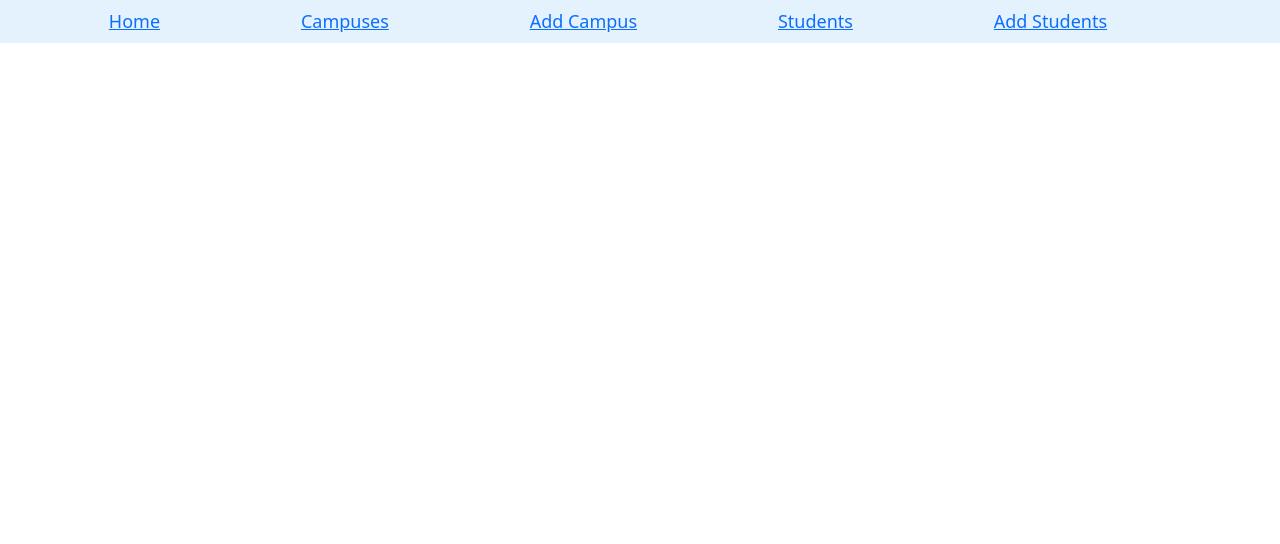
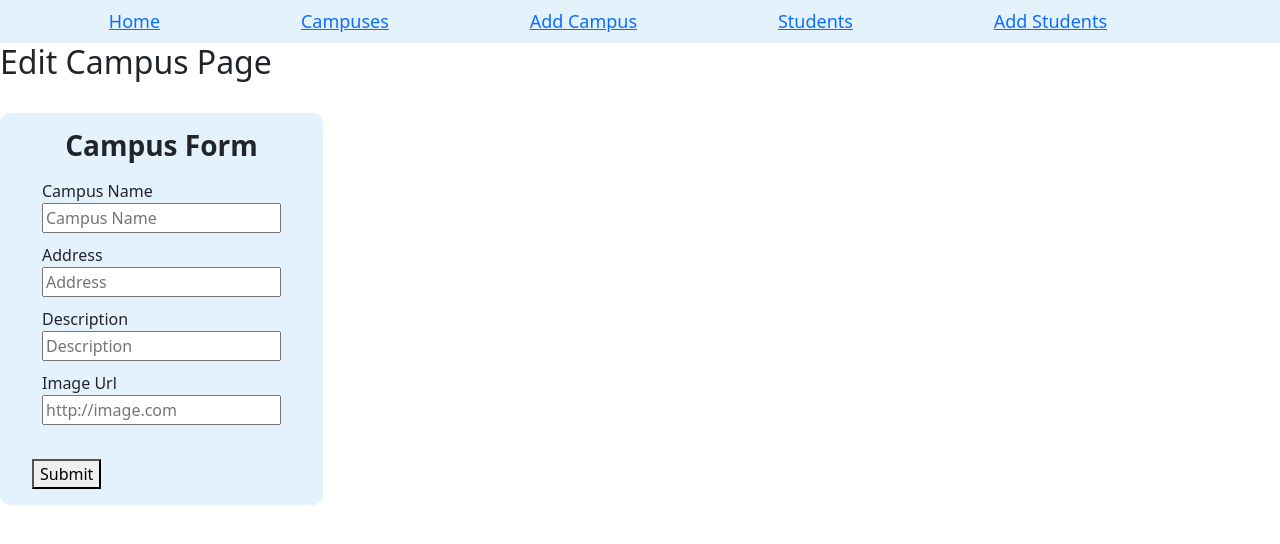
Before and after one commit to jons-repo/CRUD-App, a React (Create React App) app: page /campuses/edit/1 in a window 1280 px wide. Shown: the top 544 px of the page. Built offline with nearby package versions, Linux system fonts and the light colour scheme; no server answers.

Commit message:
Navigate to campus form works.

```diff
--- a/src/App/App.js
+++ b/src/App/App.js
@@ -42,6 +42,7 @@ function App() {
         {/* <Route path="/campuses/show" element={<ShowCampus />} /> */}
         <Route path="/campuses/add" element={<AddCampus />} />
         {/* <Route path="/campuses/edit" element={<EditCampus />} /> */}
+        <Route path="/campuses/edit/:campusId" element={<EditCampus />} />
 
         <Route path="/students" element={<AllStudents />} />
         {/* <Route path="/students/show" element={<ShowStudent />} /> */}
--- a/src/components/campusCard.jsx
+++ b/src/components/campusCard.jsx
@@ -1,13 +1,22 @@
-import React from 'react'
+import React from 'react';
+import { useNavigate } from 'react-router-dom';
 
 const CampusCard = ({ campusCard }) => {
-  console.log(campusCard)
+  const navigate = useNavigate();
+
+  const handleEditClick = () => {
+    navigate(`/campuses/edit/${campusCard.id}`);
+  };
+
   return (
-    <div class="button">
-
-      <div className="card" style={{ width: "25rem" }}>
-        <div class="cardButton">
-          <img src="https://img.freepik.com/free-vector/college-building-educational-institution-banner_1441-3616.jpg?size=626&ext=jpg" className="card-img-top" alt="..." />
+    <div className="button">
+      <div className="card" style={{ width: '25rem' }}>
+        <div className="cardButton">
+          <img
+            src="https://img.freepik.com/free-vector/college-building-educational-institution-banner_1441-3616.jpg?size=626&ext=jpg"
+            className="card-img-top"
+            alt="..."
+          />
           <div className="card-body">
             <h5 className="card-title">{campusCard.name}</h5>
             <p className="card-text">Total Students: {campusCard.students.length}</p>
@@ -15,7 +24,7 @@ const CampusCard = ({ campusCard }) => {
         </div>
 
         <div className="card-body">
-          <button className="card-link">
+          <button onClick={handleEditClick} className="card-link">
             Edit
           </button>
           <button className="card-link">
@@ -25,7 +34,6 @@ const CampusCard = ({ campusCard }) => {
       </div>
     </div>
   );
-
-}
+};
 
 export default CampusCard;
--- a/src/components/campusForm.jsx
+++ b/src/components/campusForm.jsx
@@ -3,16 +3,15 @@ import { useSelector, useDispatch } from "react-redux";
 import { useEffect } from "react";
 import { fetchAllStudentsThunk } from "../redux/student/student.actions";
 
-const CampusForm = ({handleFormSubmit}) => {
+const CampusForm = ({ handleFormSubmit }) => {
     const allStudents = useSelector((state) => state.student.allStudents);
     const dispatch = useDispatch();
 
-    //Initialize useStates
+    // Initialize useStates
     const [name, setName] = useState("");
     const [imageUrl, setImageUrl] = useState("");
     const [address, setAddress] = useState("");
     const [description, setDescription] = useState("");
-
 
     const fetchAllStudents = () => {
         return dispatch(fetchAllStudentsThunk());
@@ -20,7 +19,7 @@ const CampusForm = ({handleFormSubmit}) => {
 
     useEffect(() => {
         fetchAllStudents();
-    }, []);
+    }, [dispatch]);
 
     const handleNameChange = (event) => {
         setName(event.target.value);
@@ -45,7 +44,7 @@ const CampusForm = ({handleFormSubmit}) => {
             name,
             imageUrl,
             address,
-            description
+            description,
         };
         console.log(campusData);
         handleFormSubmit(campusData);
@@ -54,52 +53,84 @@ const CampusForm = ({handleFormSubmit}) => {
         setAddress("");
         setDescription("");
         setImageUrl("");
-
     };
 
     return (
         <div>
-            <br></br>
-            <form className="form-group" style={{ backgroundColor: "#e3f2fd", display: "inline-block", padding:" 1rem 2rem", borderRadius: "10px"}} onSubmit={handleSubmitChange}>
+            <br />
+            <form
+                className="form-group"
+                style={{
+                    backgroundColor: "#e3f2fd",
+                    display: "inline-block",
+                    padding: "1rem 2rem",
+                    borderRadius: "10px",
+                }}
+                onSubmit={handleSubmitChange}
+            >
+                <center>
+                    <legend>
+                        <h3>
+                            <b>Campus Form</b>
+                        </h3>
+                    </legend>
+                </center>
+                <br />
 
-                <center><legend><h3><b>Campus Form</b></h3></legend></center><br />
-
-
-                <div class="formInput">
-                    <label htmlFor="name" >Campus Name </label>
+                <div className="formInput">
+                    <label htmlFor="name">Campus Name</label>
                     <div>
-                        <input type="text" placeholder="Campus Name" id="name" value={name} onChange={handleNameChange} />
+                        <input
+                            type="text"
+                            placeholder="Campus Name"
+                            id="name"
+                            value={name}
+                            onChange={handleNameChange}
+                        />
                     </div>
                 </div>
-                <div class="formInput">
-                    <label htmlFor="address">Address </label>
+                <div className="formInput">
+                    <label htmlFor="address">Address</label>
                     <div>
-                        <input type="text" placeholder="Address" id="address" value={address} onChange={handleAddressChange} />
+                        <input
+                            type="text"
+                            placeholder="Address"
+                            id="address"
+                            value={address}
+                            onChange={handleAddressChange}
+                        />
                     </div>
                 </div>
-                <div class="formInput">
-                    <label htmlFor="description">Description </label>
+                <div className="formInput">
+                    <label htmlFor="description">Description</label>
                     <div>
-                        <input type="text" placeholder="Description" id="description" value={description} onChange={handleDescriptionChange} />
+                        <input
+                            type="text"
+                            placeholder="Description"
+                            id="description"
+                            value={description}
+                            onChange={handleDescriptionChange}
+                        />
                     </div>
                 </div>
-                <div class="formInput">
-                    <label htmlFor="imageUrl">Image Url </label>
+                <div className="formInput">
+                    <label htmlFor="imageUrl">Image Url</label>
                     <div>
-                        <input type="text" placeholder="http://image.com" id="imageUrl" value={imageUrl} onChange={handleImageUrlChange} />
-
+                        <input
+                            type="text"
+                            placeholder="http://image.com"
+                            id="imageUrl"
+                            value={imageUrl}
+                            onChange={handleImageUrlChange}
+                        />
                     </div>
                 </div>
-                <br></br>
+                <br />
 
-                <button class="button" type="submit">Submit</button>
-
-
+                <button className="button" type="submit">
+                    Submit
+                </button>
             </form>
-
-
-            {/* <div class="alert alert-success" role="alert" id="success_message">Success <i class="glyphicon glyphicon-thumbs-up"></i> Success!.</div> */}
-
         </div>
     );
 };
--- a/src/pages/EditCampus.jsx
+++ b/src/pages/EditCampus.jsx
@@ -0,0 +1,51 @@
+import React, { useState, useEffect } from 'react';
+import { useParams, useNavigate } from 'react-router-dom';
+import { useDispatch, useSelector } from 'react-redux';
+import { updateCampusThunk } from '../redux/campus/campus.actions';
+import CampusForm from '../components/campusForm';
+
+const EditCampus = () => {
+    const { campusId } = useParams();
+    const allCampuses = useSelector((state) => state.campus.allCampuses);
+    const dispatch = useDispatch();
+    const navigate = useNavigate();
+
+    const [initialFormValues, setInitialFormValues] = useState({
+        name: '',
+        address: '',
+        description: '',
+        imageUrl: '',
+    });
+
+    useEffect(() => {
+        const campus = allCampuses.find((campus) => campus.id === parseInt(campusId));
+        if (campus) {
+            setInitialFormValues({
+                name: campus.name,
+                address: campus.address,
+                description: campus.description,
+                imageUrl: campus.imageUrl,
+            });
+        }
+    }, [allCampuses, campusId]);
+
+    const handleFormSubmit = (updatedCampusData) => {
+        updatedCampusData.id = campusId;
+        dispatch(updateCampusThunk(updatedCampusData))
+            .then(() => {
+                navigate('/campuses');
+            })
+            .catch((error) => {
+                console.log(error);
+            });
+    };
+
+    return (
+        <div>
+            <h2>Edit Campus Page</h2>
+            <CampusForm initialFormValues={initialFormValues} handleFormSubmit={handleFormSubmit} />
+        </div>
+    );
+};
+
+export default EditCampus;
--- a/src/redux/campus/campus.actions.js
+++ b/src/redux/campus/campus.actions.js
@@ -39,6 +39,24 @@ export const addCampusThunk = (campusData) => {
     };
 };
 
+export const updateCampus = (payload) => {
+    return {
+        type: CampusActionType.UPDATE_CAMPUS,
+        payload: payload,
+    };
+};
+
+export const updateCampusThunk = (campusData) => {
+    return async (dispatch) => {
+        try {
+            await axios.put(`http://localhost:8000/api/campuses/${campusData.id}`, campusData);
+            dispatch(updateCampus(campusData));
+        } catch (error) {
+            console.error(error);
+        }
+    };
+};
+
 export const deleteCampus = (payload) => {
     return {
         type: CampusActionType.DELETE_CAMPUS,
--- a/src/redux/campus/campus.types.js
+++ b/src/redux/campus/campus.types.js
@@ -1,6 +1,8 @@
 const CampusActionType = {
     FETCH_ALL_CAMPUSES: "FETCH_ALL_CAMPUSES",
     ADD_CAMPUS: "ADD_CAMPUS",
+    UPDATE_CAMPUS: "UPDATE_CAMPUS",
+    DELETE_CAMPUS: "DELETE_CAMPUS",
 };
 
 export default CampusActionType;
```
Also changed, not shown: src/components/editCampus.jsx (deleted).
